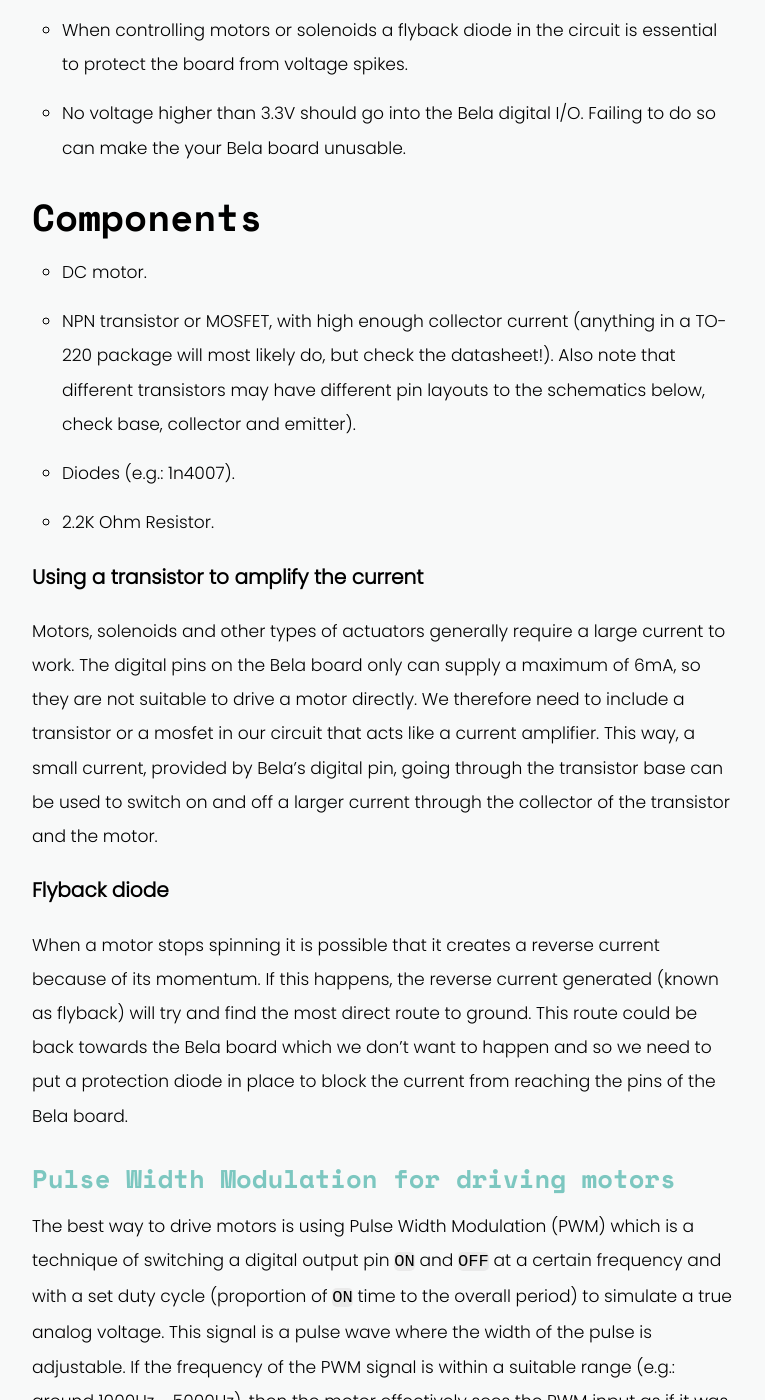
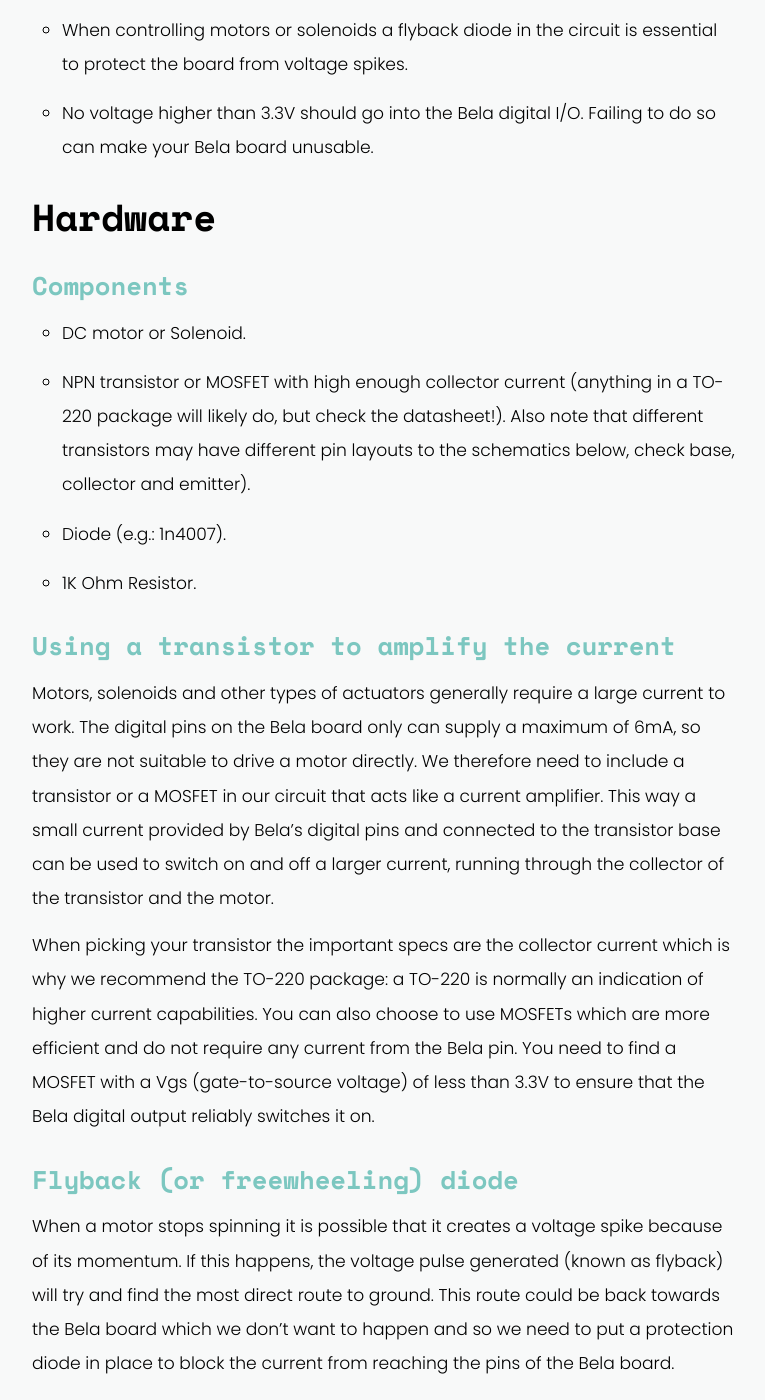
Before and after one commit to BelaPlatform/bela_newBlog, a Jekyll site: the page built from docs/_posts/2018-12-10-bela-controlling-dc-motors.markdown, in a window 1280 px wide and 1400 px high, scrolled down 1718 px. Shown: the whole window, without its empty margins (256-1021 px from the left). Built offline with Jekyll 4.4.1, drawn with Linux system fonts in a browser that asks for light colours; nearby versions of some CDN libraries; some of the changed text lies outside the part shown.

Commit message:
Making DC Motors post live.

```diff
--- a/docs/_posts/2018-12-10-bela-controlling-dc-motors.markdown
+++ b/docs/_posts/2018-12-10-bela-controlling-dc-motors.markdown
@@ -26,25 +26,35 @@
 There a few important things to note when working with motors and Bela:
 
 - When controlling motors or solenoids a flyback diode in the circuit is essential to protect the board from voltage spikes.
-- No voltage higher than 3.3V should go into the Bela digital I/O. Failing to do so can make the your Bela board unusable.
+- No voltage higher than 3.3V should go into the Bela digital I/O. Failing to do so can make your Bela board unusable.
 
-# Components
+# Hardware
 
-- DC motor.
-- NPN transistor or MOSFET, with high enough collector current (anything in a TO-220 package will most likely do, but check the datasheet!). Also note that different transistors may have different pin layouts to the schematics below, check base, collector and emitter).
-- Diodes (e.g.: 1n4007).
-- 2.2K Ohm Resistor.
+## Components
+
+- DC motor or Solenoid.
+- NPN transistor or MOSFET with high enough collector current (anything in a TO-220 package will likely do, but check the datasheet!). Also note that different transistors may have different pin layouts to the schematics below, check base, collector and emitter).
+- Diode (e.g.: 1n4007).
+- 1K Ohm Resistor.
 
 
-### Using a transistor to amplify the current
+## Using a transistor to amplify the current
 
-Motors, solenoids and other types of actuators generally require a large current to work. The digital pins on the Bela board only can supply a maximum of 6mA, so they are not suitable to drive a motor directly. We therefore need to include a transistor or a mosfet in our circuit that acts like a current amplifier. This way, a small current, provided by Bela's digital pin, going through the transistor base can be used to switch on and off a larger current through the collector of the transistor and the motor.
+Motors, solenoids and other types of actuators generally require a large current to work. The digital pins on the Bela board only can supply a maximum of 6mA, so they are not suitable to drive a motor directly. We therefore need to include a transistor or a MOSFET in our circuit that acts like a current amplifier. This way a small current provided by Bela's digital pins and connected to the transistor base can be used to switch on and off a larger current, running through the collector of the transistor and the motor.
 
-### Flyback diode
+When picking your transistor the important specs are the collector current which is why we recommend the TO-220 package: a TO-220 is normally an indication of higher current capabilities. You can also choose to use MOSFETs which are more efficient and do not require any current from the Bela pin. You need to find a MOSFET with a Vgs (gate-to-source voltage) of less than 3.3V to ensure that the Bela digital output reliably switches it on.
 
-When a motor stops spinning it is possible that it creates a reverse current because of its momentum. If this happens, the reverse current generated (known as flyback) will try and find the most direct route to ground. This route could be back towards the Bela board which we don't want to happen and so we need to put a protection diode in place to block the current from reaching the pins of the Bela board.
+## Flyback (or freewheeling) diode
 
-## Pulse Width Modulation for driving motors
+When a motor stops spinning it is possible that it creates a voltage spike because of its momentum. If this happens, the voltage pulse generated (known as flyback) will try and find the most direct route to ground. This route could be back towards the Bela board which we don't want to happen and so we need to put a protection diode in place to block the current from reaching the pins of the Bela board.
+
+# Software
+
+## Switching a motor on and off with a transistor
+
+The simplest way to control a motor is by using one of Bela's digital outputs. This is connected to the base of the transistor and can switch the larger current of the transistor on and off. This results in the motor spinning when the digital output is `HIGH`, and stopping when the pin is set to `LOW`. If this is all you need to do then you can skip straight to the [circuit diagrams](#circuit-diagrams) section. If, however, you want to control of the speed of the motor then you need to use a more sophisticated technique known as Pulse Width Modulation.
+
+## Pulse Width Modulation for variable speed
 
 The best way to drive motors is using Pulse Width Modulation (PWM) which is a technique of switching a digital output pin `ON` and `OFF` at a certain frequency and with a set duty cycle (proportion of `ON` time to the overall period) to simulate a true analog voltage. This signal is a pulse wave where the width of the pulse is adjustable. If the frequency of the PWM signal is within a suitable range (e.g.: around 1000Hz - 5000Hz), then the motor effectively sees the PWM input as if it was an analog signal with a voltage proportional to the duty cycle. So, with a PWM signal oscillating between 0 and 5V, a duty cycle of 50% will be equivalent to a 2.5V analog signal, 25% as 1.25V, 75% as 3.75V etc.
 
@@ -55,8 +65,7 @@
 
 ## The code
 
-You can download a code example in Pure Data [here](add-link).
-In this patch we are creating a pulse width modulation signal by using two objects: `[phasor~]` which generates a ramp signal that goes from 0 to 1 at a given frequency and `[expr~ $v1 < 0.5]` which checks if the incoming signal is less than 0.5 and outputs a 1 if this is true and a 0 if this is false. This results in a PWM signal that has a duty cycle of 50% and which looks similar to a square wave. We are using this signal to control a digital output at audio rate and switch its value from 0 to 1.
+You can download a couple of code examples in Pure Data [here](https://github.com/roberthjack/dc-motors-pwm). In this patch we are creating a pulse width modulation signal by using two objects: `[phasor~]` which generates a ramp signal that goes from 0 to 1 at a given frequency and `[expr~ $v1 < 0.5]` which checks if the incoming signal is less than 0.5 and outputs a 1 if this is true and a 0 if this is false. This results in a PWM signal that has a duty cycle of 50% and which looks similar to a square wave. We are using this signal to control a digital output at audio rate and switch its value from 0 to 1.
 
 {% include single-image.html fileName="motors/code-1.png" %}
 
@@ -64,30 +73,30 @@
 
 {% include single-image.html fileName="motors/code-2.png" %}
 
-# Powering motors from the onboard supply
+# Circuit Diagrams
 
-{% include single-image.html fileName="motors/DC Motor_PINS.png" %}
+## Powering motors from the onboard supply
+
+{% include single-image.html fileName="motors/DC Motor_PINS.jpg" %}
 
 In this case we are powering the motors from the 5V supply that comes straight from the Beaglebone. This can be found on headers `P9_07` and `P9_08`. With the above circuit you will be able to run the small hobbyist DC motors. The resistor in series with the Bela digital output pin serves to limit the current that the transitor receives at its base. There needs to be enough current going through to turn on the transistor.
 
-# Powering motors from the barrel jack supply
+## Powering motors from the barrel jack supply
 
-{% include single-image.html fileName="motors/DC Motor_BARREL.png" %}
+{% include single-image.html fileName="motors/DC Motor_BARREL.jpg" %}
 
-A better solution that runs less risk of resetting the board is to power the board via the barrel jack. This should be done with a 5V regulated supply. We commonly use [barrel jack to USB connectors]() which we plug into the 5V rated plugs that are used for phone chargers.
+A better solution that runs less risk of resetting the board is to power the board via the barrel jack. This should be done with a 5V regulated supply. We commonly use [barrel jack to USB connectors](https://www.amazon.co.uk/StarTech-com-Type-Barrel-Power-Cable-Black/dp/B003MQO96U/ref=pd_lpo_sbs_147_t_0?_encoding=UTF8&psc=1&refRID=C8SJ3WA5RCVPKEX54EVR) which we plug into the 5V rated plugs that are used for phone chargers.
 
 The only difference between this circuit and the one before is that the 5V supply in now coming from pins `P9_05` or `P9_06`. This 5V supply comes from the barrel jack and so you will be able to draw more current from here without worrying about the board powering off.
 
-# Powering motors from an external power supply
+## Powering motors from an external power supply
 
-{% include single-image.html fileName="motors/DC Motor_EXTERNAL.png" %}
+{% include single-image.html fileName="motors/DC Motor_EXTERNAL.jpg" %}
 
 The third and most robust strategy for driving motors with Bela is to use an external power supply at the collector of the transistor that is controlled by the Bela pin at its base. This power supply can in principle be any DC voltage, meaning that you can use this configuration with many different types and sizes of DC motors. Because the external voltage does not connect to the Bela directly, but is switched on and off by the transistor, it is safe to use supply voltages higher than 5V. The ground of the power supply will need to be connected with the ground of Bela at the emitter of the transistor.
 
+# Project inspiration
 
-TODO: mention one or more transistors that have been tested, mention mosfets as an alternative, and that you should be looking out for the maximum collector current, and maximum C-E voltage.
+{% include single-image.html fileName="Jacob-OHMI/jacob-head.png" %}
 
-TODO: add two 1n4007 diodes in series from the base to ground. If the voltage there ever gets higher than 1.4V (e.g.: because of a failed transistor), the diodes will short the power supply to ground, saving the Bela board.
-
-
-For some project inspiration of motors used with Bela have a look at [making a one handed bass with Bela](https://blog.bela.io/2016/02/01/making-the-one-handed-bass-with-bela/) which uses a series of solenoids and [Axis: a kinetic sculpture made with Bela](https://blog.bela.io/2017/02/27/axis/) which uses multiple stepper motors.
+For some project inspiration have a look at [making a one handed bass with Bela](https://blog.bela.io/2016/02/01/making-the-one-handed-bass-with-bela/) which uses a series of solenoids to fret a bass guitar, and [Axis: a kinetic sculpture made with Bela](https://blog.bela.io/2017/02/27/axis/) which uses multiple stepper motors to create waves of movement and patterns related to the golden ratio.
```
Also changed, not shown: other parts of docs/_posts/2018-12-10-bela-controlling-dc-motors.markdown (+5 -5 lines), docs/assets/images/motors/DC Motor_BARREL.jpg (added), docs/assets/images/motors/DC Motor_BARREL.png (deleted), docs/assets/images/motors/DC Motor_EXTERNAL.jpg (added), docs/assets/images/motors/DC Motor_EXTERNAL.png (deleted), docs/assets/images/motors/DC Motor_PINS.jpg (added), docs/assets/images/motors/DC Motor_PINS.png (deleted), docs/assets/images/motors/bela-motors.png (added), docs/assets/images/motors/dc-motors.jpg.
